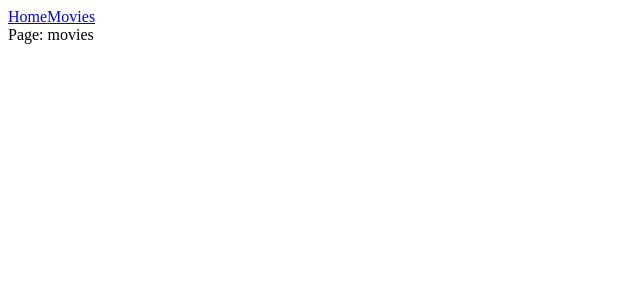
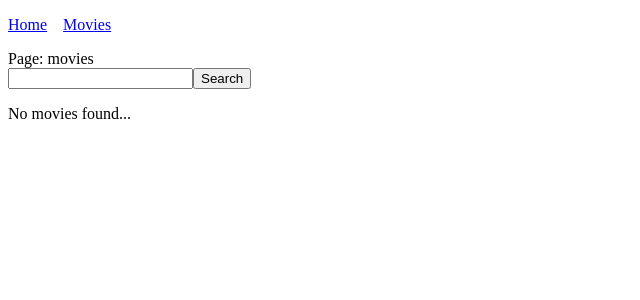
Before and after one commit to soe-ag/practice-movie-app-2024, a Nuxt app: page /Movies in a window 1280 px wide. Shown: the top 300 px of the page, without its empty margins (0-640 px from the left). Built offline with nearby package versions, Linux system fonts and the light colour scheme.

Commit message:
add movie search api

```diff
--- a/app.vue
+++ b/app.vue
@@ -2,7 +2,7 @@
 
 <template>
   <div>
-    <nav>
+    <nav class="flex gap-4 my-4">
       <NuxtLink to="/">Home</NuxtLink>
       <NuxtLink to="/movies">Movies</NuxtLink>
     </nav>
--- /dev/null
+++ b/components/MovieSearch.vue
@@ -0,0 +1,32 @@
+<script setup>
+const query = ref("");
+const movies = ref([]);
+
+async function handleSearch() {
+  const { Search } = await $fetch(
+    `http://www.omdbapi.com/?i=tt3896198&apikey=fbd9f84b&s=${query.value}`
+  );
+  movies.value = Search;
+}
+</script>
+
+<template>
+  <div>
+    <form @submit.prevent="handleSearch">
+      <input type="text" v-model="query" />
+      <button>Search</button>
+    </form>
+    <!-- <pre v-if="movies.length === 0">pre is {{ movies[0] }}</pre> -->
+
+    <p v-if="movies.length === 0">No movies found...</p>
+
+    <ul v-if="movies.length" class="list-none flex flex-wrap gap-5">
+      <li v-for="movie in movies" :key="movie.imdbID">
+        <NuxtLink :to="{ name: 'movies-id', params: { id: movie.imdbID } }">
+          <NuxtImg :src="movie.Poster" :alt="movie.title" width="100" />
+        </NuxtLink>
+        <p>{{ movie.Title }}</p>
+      </li>
+    </ul>
+  </div>
+</template>
--- a/nuxt.config.ts
+++ b/nuxt.config.ts
@@ -1,5 +1,5 @@
 // https://nuxt.com/docs/api/configuration/nuxt-config
 export default defineNuxtConfig({
   devtools: { enabled: true },
-  modules:['@unocss/nuxt']
+  modules:['@unocss/nuxt', "@nuxt/image"]
 })
--- a/package.json
+++ b/package.json
@@ -10,11 +10,13 @@
     "postinstall": "nuxt prepare"
   },
   "dependencies": {
+    "ipx": "^3.0.1",
     "nuxt": "^3.10.3",
     "vue": "^3.4.19",
     "vue-router": "^4.3.0"
   },
   "devDependencies": {
+    "@nuxt/image": "^1.3.0",
     "@unocss/nuxt": "^0.58.5"
   }
 }
--- /dev/null
+++ b/pages/Movies/[id].vue
@@ -0,0 +1,20 @@
+<script setup>
+const route = useRoute();
+
+const { data } = await useAsyncData(() => {
+  return $fetch(`http://www.omdbapi.com/?apikey=fbd9f84b&i=${route.params.id}`);
+});
+</script>
+
+<template>
+  <div>
+    <p>id is {{ route.params.id }}</p>
+    <p>here in id page</p>
+
+    <div>
+      <!-- <pre>{{ data }}</pre> -->
+      <NuxtImg :src="data.Poster" />
+      <p>{{ data.Title }} / {{ data.Year }}</p>
+    </div>
+  </div>
+</template>
--- a/pages/Movies/index.vue
+++ b/pages/Movies/index.vue
@@ -1,9 +1,7 @@
 <script lang="ts" setup></script>
 
 <template>
-  <div>
-    Page: movies
-  </div>
+  <div>Page: movies <MovieSearch /></div>
 </template>
 
 <style scoped></style>
--- a/pages/index.vue
+++ b/pages/index.vue
@@ -1,9 +1,9 @@
-<script lang="ts" setup></script>
+<script lang="ts" setup>
+// http://www.omdbapi.com/?i=tt3896198&apikey=fbd9f84b
+</script>
 
 <template>
-  <div>
-    Page: HomePage
-  </div>
+  <div>Page: HomePage</div>
 </template>
 
 <style scoped></style>
```
Also changed, not shown: 1 other file (tests, documents, lock files or other folders).
